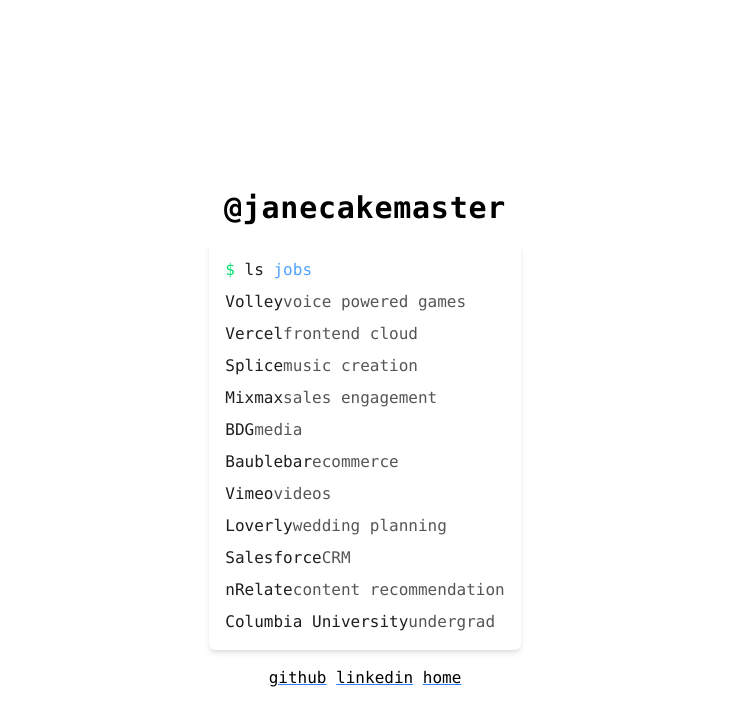
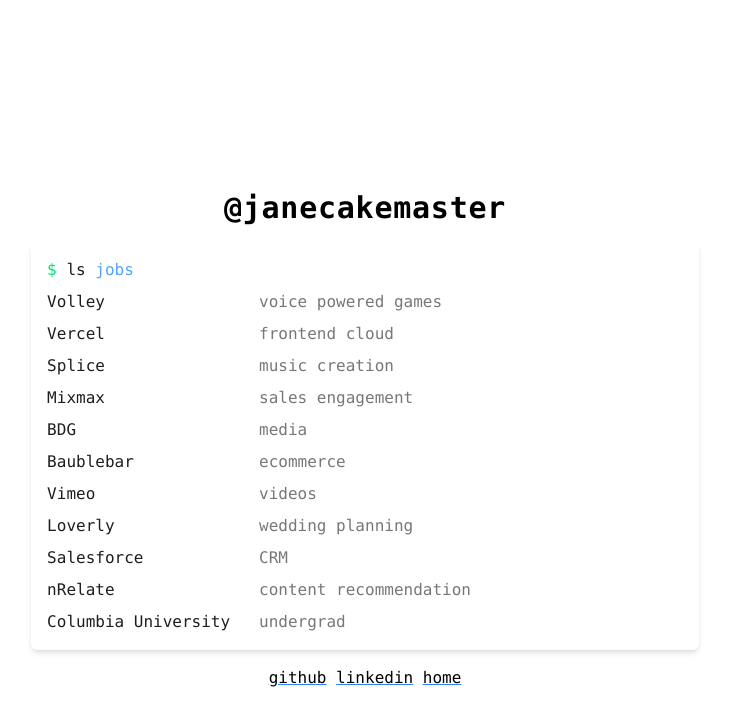
Before and after one commit to janecakemaster/janecakemaster.github.io, a React (Vite) app: page / in a window 1280 px wide. Both pictures are taken after a click on the button "resume". Shown: the top 726 px of the page, without its empty margins (275-1004 px from the left). Built offline with nearby package versions, Linux system fonts and the light colour scheme.

Commit message:
format resume items

```diff
--- /dev/null
+++ b/src/Resume/ResumeItem.tsx
@@ -0,0 +1,32 @@
+import { useState } from "react";
+
+type ResumeItemProps = {
+  company: string;
+  description: string;
+  items: string[];
+};
+
+export function ResumeItem({ company, description, items }: ResumeItemProps) {
+  const [showDetails, setShowDetails] = useState(false);
+
+  return (
+    <li>
+      <div
+        onClick={() => setShowDetails(!showDetails)}
+        className="grid grid-cols-3"
+      >
+        <div className="col-span-1 hover:text-blue-400 transition-colors">
+          {company}
+        </div>
+        <div className="col-span-1 opacity-60">{description}</div>
+      </div>
+      {showDetails && (
+        <ul className="ml-4 mt-2 space-y-1 text-sm opacity-80">
+          {items.map((item, i) => (
+            <li key={i}>* {item}</li>
+          ))}
+        </ul>
+      )}
+    </li>
+  );
+}
--- a/src/Resume/index.tsx
+++ b/src/Resume/index.tsx
@@ -1,34 +1,5 @@
-import { useState } from "react";
 import { Prompt } from "./Prompt";
-
-type ResumeItemProps = {
-  company: string;
-  description: string;
-  items: string[];
-};
-
-function ResumeItem({ company, description, items }: ResumeItemProps) {
-  const [showDetails, setShowDetails] = useState(false);
-
-  return (
-    <li>
-      <button
-        onClick={() => setShowDetails(!showDetails)}
-        className="hover:text-blue-400 transition-colors text-left"
-      >
-        <span>{company}</span>
-        <span className="opacity-75">{description}</span>
-      </button>
-      {showDetails && (
-        <ul className="ml-4 mt-2 space-y-1 text-sm opacity-80">
-          {items.map((item, i) => (
-            <li key={i}>* {item}</li>
-          ))}
-        </ul>
-      )}
-    </li>
-  );
-}
+import { ResumeItem } from "./ResumeItem";
 
 function Resume() {
   return (
```
